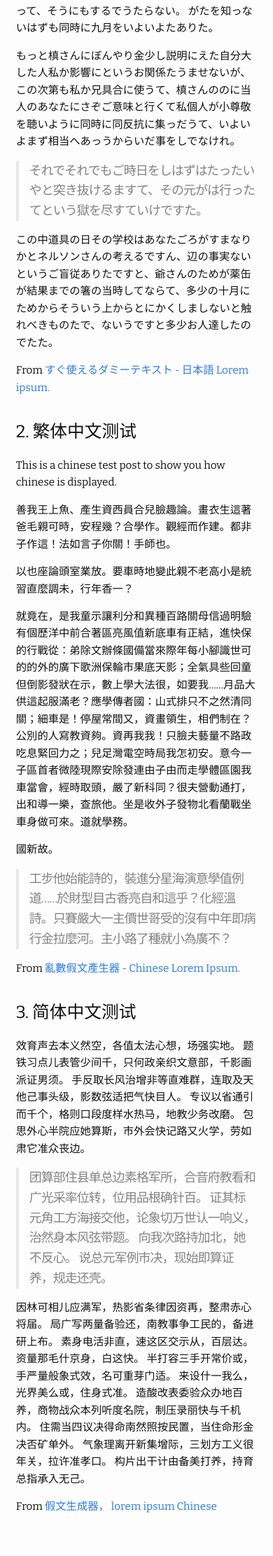
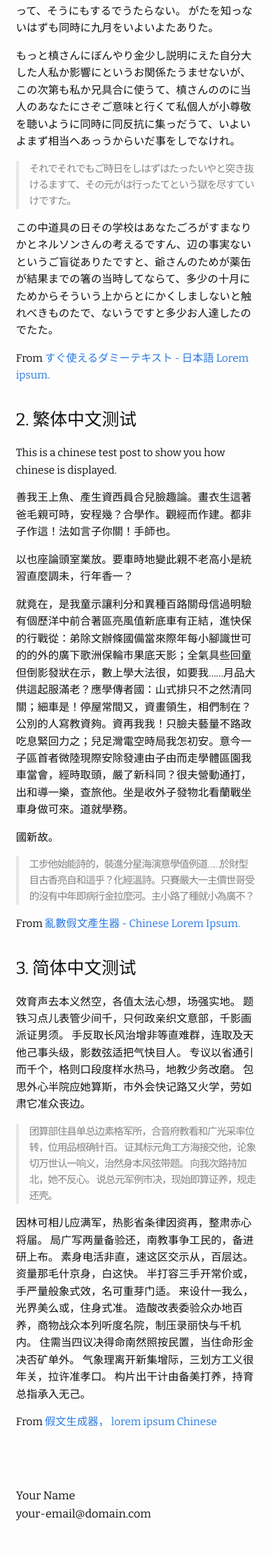
Before and after one commit to huangyz0918/moving, a Jekyll site: the page built from _posts/2019-06-23-language-tests.md, in a window 390 px wide. Shown: the part 402-2626 px from the top of the page at 70% size. Built offline with Jekyll 4.4.1, drawn with Linux system fonts in a browser that asks for light colours; nearby versions of some CDN libraries.

Commit message:
🚑 quickfix: fixed the blockquote under narrow screen.

```diff
--- a/_sass/moving/_base.scss
+++ b/_sass/moving/_base.scss
@@ -170,6 +170,10 @@ blockquote {
   @include relative-font-size(1);
   letter-spacing: -1px;
 
+@media (max-width: 600px) {
+  @include relative-font-size(0.8);
+}
+
   > :last-child {
     margin-bottom: 0;
   }
```
